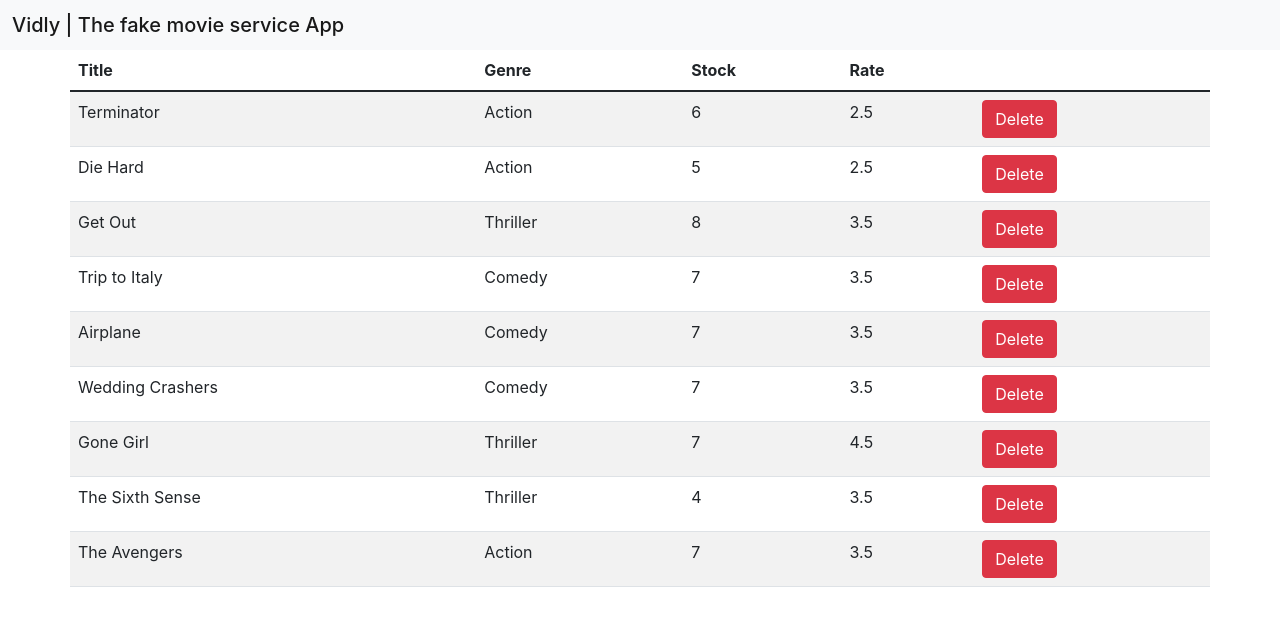
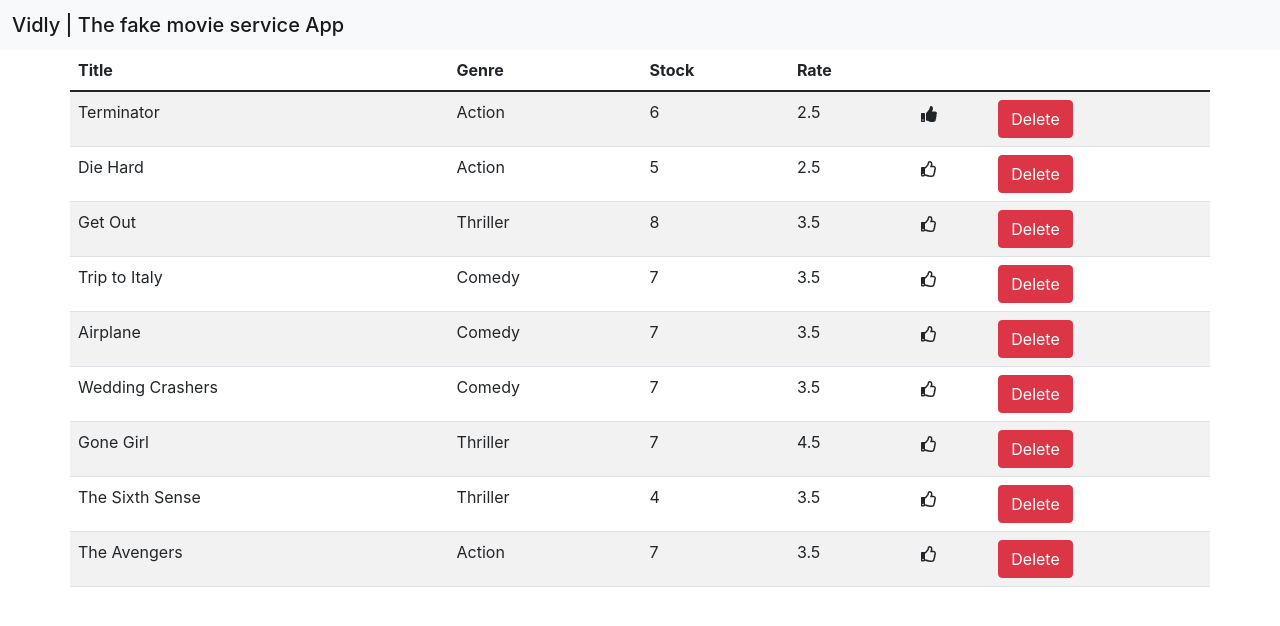
Before and after one commit to beloveddie/Vidmi, a React (Create React App) app: page / in a window 1280 px wide. Shown: the top 626 px of the page. Built offline with nearby package versions, Linux system fonts and the light colour scheme; the HTML template or start-up script is replaced by a standard one.

Commit message:
Build up Like feature for each movie

```diff
--- a/src/components/Table.jsx
+++ b/src/components/Table.jsx
@@ -56,6 +56,14 @@ const Table = ({ headings, data, setData }) => {
     setData(newData);
   };
 
+  const handleLike = (datum) => {
+    const newData = [...data];
+    const index = newData.indexOf(datum);
+    datum[index] = { ...newData[index] };
+    newData[index].liked = !datum[index].liked;
+    setData(newData);
+  };
+
   return (
     <table className="table table-striped container">
       <TableHead
@@ -64,7 +72,11 @@ const Table = ({ headings, data, setData }) => {
         isAscending={isAscending}
         sortColumn={sortColumn}
       />
-      <TableBody data={data} handleDelete={handleDelete} />
+      <TableBody
+        data={data}
+        handleDelete={handleDelete}
+        handleLike={handleLike}
+      />
     </table>
   );
 };
--- a/src/components/TableBody.jsx
+++ b/src/components/TableBody.jsx
@@ -1,12 +1,20 @@
-const TableBody = ({ data, handleDelete }) => {
+import { FaThumbsUp, FaRegThumbsUp } from "react-icons/fa";
+
+const TableBody = ({ data, handleDelete, handleLike }) => {
   return (
     <tbody>
-      {data.map(({ _id, title, genre, stock, rate }) => (
+      {data.map((datum) => {
+        const { _id, title, genre, stock, rate, liked } = datum;
+
+        return (
           <tr key={_id}>
             <td>{title}</td>
             <td>{genre.name}</td>
             <td>{stock}</td>
             <td>{rate}</td>
+            <td onClick={() => handleLike(datum)}>
+              {liked ? <FaThumbsUp /> : <FaRegThumbsUp />}
+            </td>
             <td>
               <button
                 className="btn btn-danger"
@@ -16,7 +24,8 @@ const TableBody = ({ data, handleDelete }) => {
               </button>
             </td>
           </tr>
-      ))}
+        );
+      })}
     </tbody>
   );
 };
--- a/src/components/TableHead.jsx
+++ b/src/components/TableHead.jsx
@@ -6,7 +6,7 @@ const TableHead = ({ headings, handleSort, isAscending, sortColumn }) => {
       <tr>
         {headings.map((heading) => (
           <th key={heading} onClick={() => handleSort(heading)}>
-            {heading}{" "}
+            {heading}
             {heading.toLowerCase() === sortColumn && isAscending ? (
               <RiArrowDropDownFill />
             ) : heading.toLowerCase() === sortColumn && !isAscending ? (
```
Lines whose indentation alone changed are shown as unchanged.
